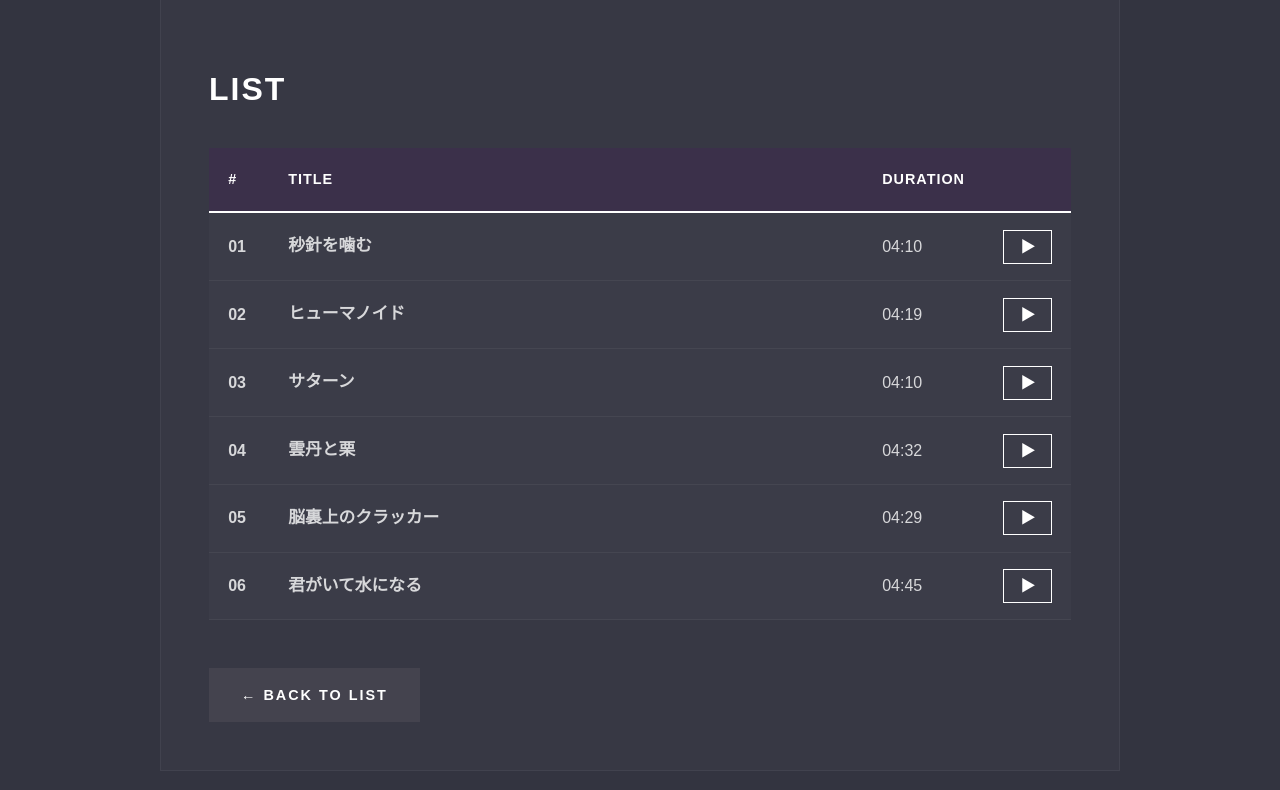
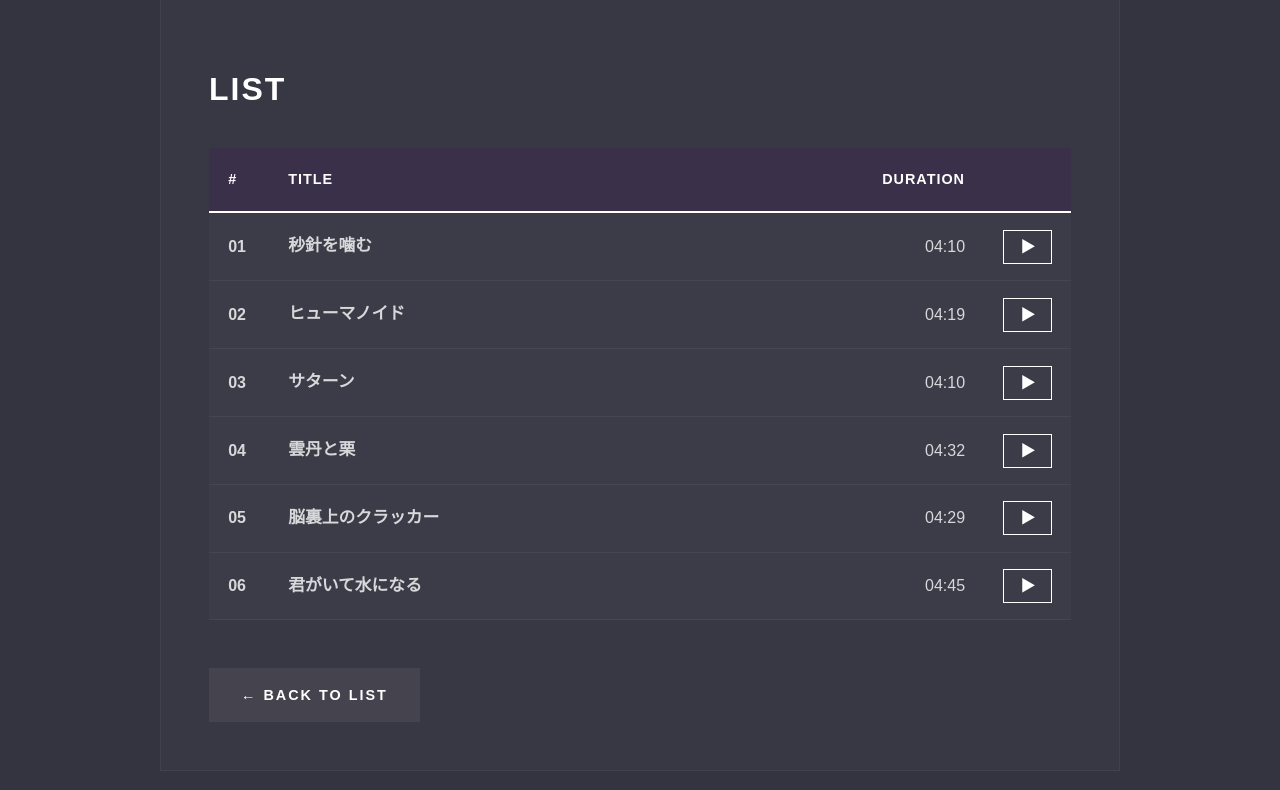
Before and after one commit to Yuzukiyin/zutomayo-music, a Flask app: page /album/1 in a window 1280 px wide. Shown: the part 357-1147 px from the top of the page. Run offline with Flask 3, Linux system fonts and the light colour scheme; some libraries are stand-ins or nearby versions.

Commit message:
Right-align track durations: table column and track meta

```diff
--- a/static/css/style.css
+++ b/static/css/style.css
@@ -435,6 +435,12 @@ main {
     color: rgba(255, 255, 255, 0.80); /* 设置序号、时长等文字颜色为半透明白色 */
 }
 
+/* 使时长列右对齐（表格中第三列为 DURATION） */
+.tracks-table th:nth-child(3),
+.tracks-table td:nth-child(3) {
+    text-align: right;
+}
+
 .track-row {/* 曲目行样式 */
     transition: var(--transition);/* 平滑过渡 */
     cursor: pointer;/* 鼠标悬停时显示指针 */
@@ -602,6 +608,12 @@ footer p {
     font-family:
         'Noto Serif JP',
         serif;
+}
+
+/* 在单曲详情页的 meta 区域中，将时长推到右侧 */
+.track-duration {
+    margin-left: auto; /* 在 flex 容器中推到最右 */
+    text-align: right;
 }
 
 /* 播放器区域 */
```
